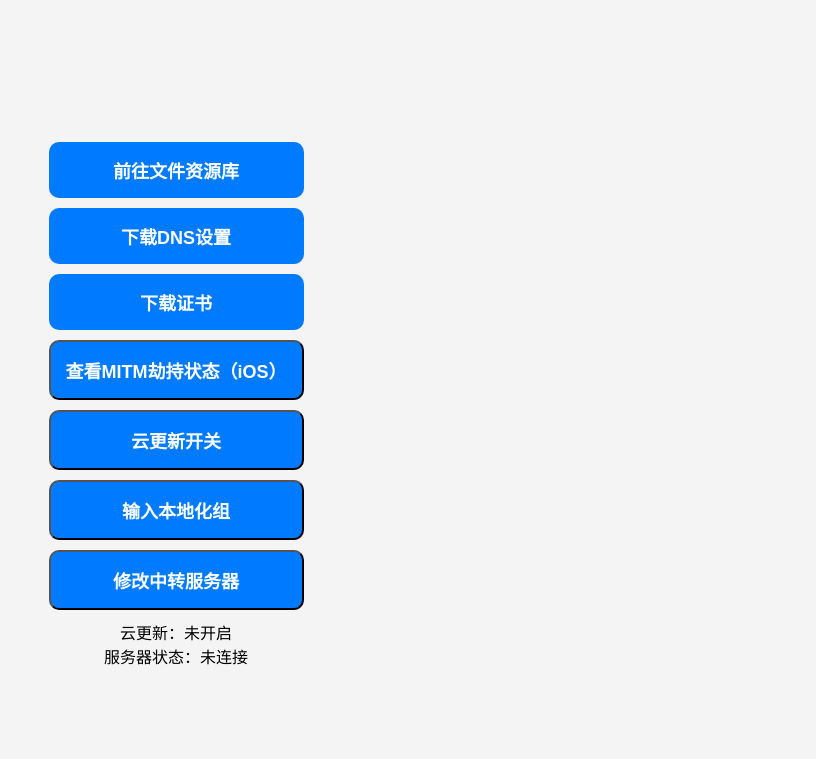
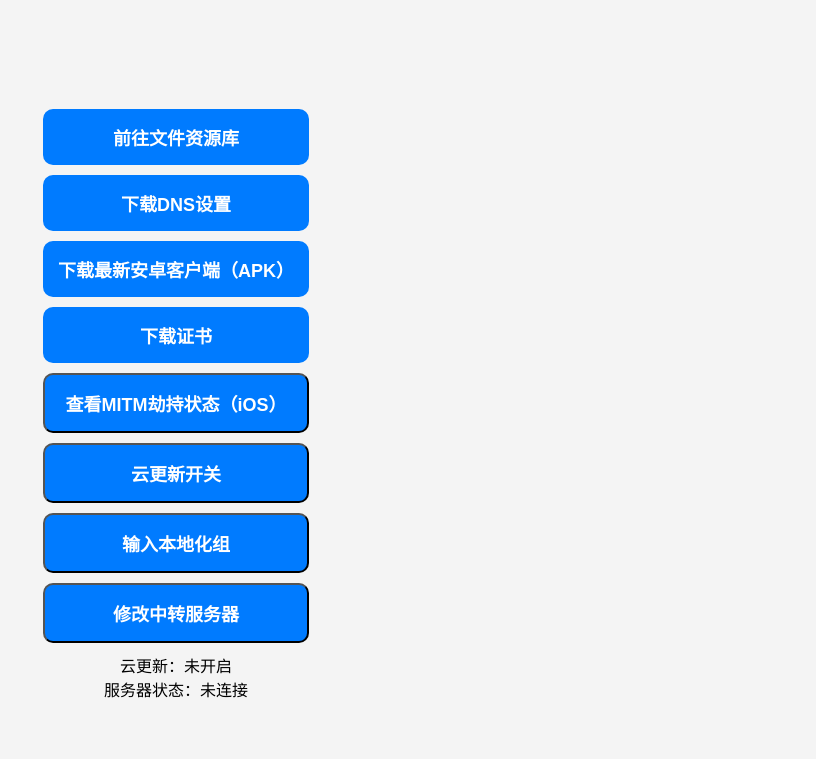
Before and after one commit to asfu222/BACNLocalizationResources, a plain HTML site: page assets/index.html in a window 1280 px wide. Shown: the top 759 px of the page, without its empty margins (464-1280 px from the left). Drawn offline with Linux system fonts and the light colour scheme; no server answers.

Commit message:
optimize web ui

```diff
--- a/assets/index.html
+++ b/assets/index.html
@@ -87,11 +87,11 @@
     <div class="container">
         <a href="catalog.html" class="button">前往文件资源库</a>
         <a href="https://github.com/asfu222/BACNLocalizationResources/raw/refs/heads/main/DNSConfig.mobileconfig" class="button">下载DNS设置</a>
+		<a href="https://cdn.bluearchive.me/apk/蔚蓝档案.apk" class = "button">下载最新安卓客户端（APK）</a>
         <a href="https://prod-clientpatch.bluearchive.me:8080/cert.crt" class="button">下载证书</a>
         <button class="button" onclick="toggleUseMITM()">查看MITM劫持状态（iOS）</button>
         <button class="button" onclick="toggleShouldUpdate()">云更新开关</button>
         <button class="button" onclick="openLocalizationModal()">输入本地化组</button>
-        <!-- New button to change 中转服务器 -->
         <button class="button" onclick="openEdgeProxyModal()">修改中转服务器</button>
     </div>
     <span id="shouldUpdateDisplay" style="font-size: 16px;"></span>
@@ -115,7 +115,6 @@
         </div>
     </div>
 
-    <!-- 中转服务器 Input Modal -->
     <div id="edgeProxyModal" class="modal">
         <div class="modal-content">
             <h2>修改中转服务器</h2>
@@ -197,7 +196,7 @@
 
         // Update UI based on server status
         function updateUI() {
-            document.getElementById("connectedDisplay").textContent = `服务器状态：${server_up ? "已连接" : "未连接"}`;
+            document.getElementById("connectedDisplay").textContent = `服务器${use_mitm ? "（DNS拦截）": ""}状态：${server_up ? "已连接" : "未连接"}`;
             document.getElementById("shouldUpdateDisplay").textContent = `云更新：${should_update ? "已开启" : "未开启"}`;
             if (!server_up && use_mitm) {
                 showDnsModal();
```
